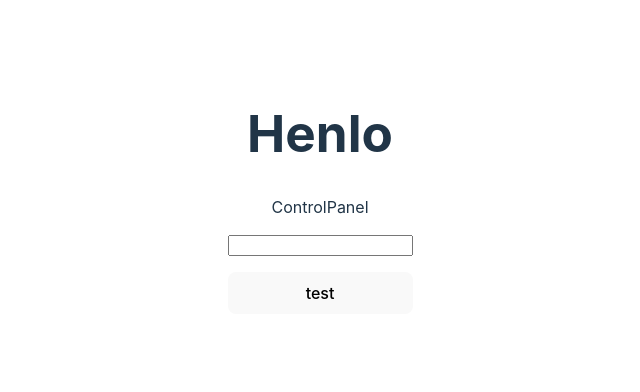
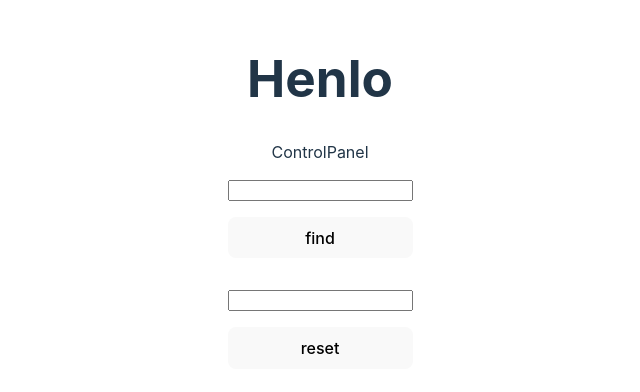
Before and after one commit to Peleton-011/knights-travails-project, a React (Vite) app: page / in a window 1280 px wide. Shown: the part 208-600 px from the top of the page, without its empty margins (320-960 px from the left). Built offline with nearby package versions, Linux system fonts and the light colour scheme.

Commit message:
Add final checks and restrictions to avoid infinite loops

```diff
--- a/src/App.jsx
+++ b/src/App.jsx
@@ -8,7 +8,7 @@ function App() {
 		console.log(ans);
 	}
 
-    const board = new Board(8)
+	let board = new Board(8);
 
 	const controlPanelData = {
 		functionList: [
@@ -16,7 +16,14 @@ function App() {
 				func: (input) => {
 					return board.knightMoves(...input.split(";"));
 				},
-				funcName: "test",
+				funcName: "find",
+				inputName: "",
+			},
+			{
+				func: () => {
+					board = new Board(8);
+				},
+				funcName: "reset",
 				inputName: "",
 			},
 		],
--- a/src/knightMoves.js
+++ b/src/knightMoves.js
@@ -30,9 +30,17 @@ export default class Board {
 			nextTiles = this.nextTiles(curr);
 			//Enqueue
 			nextTiles.forEach((coords) => {
-				moveQueue.enqueue(this.board[coords[0]][coords[1]]);
-				this.board[coords[0]][coords[1]].distance = curr.distance + 1;
-				this.board[coords[0]][coords[1]].predecessor = curr;
+				const next = this.board[coords[0]][coords[1]];
+				if (
+					next.distance >
+					curr.distance + 1
+					//	next.distance === null
+				) {
+					console.log(next);
+					moveQueue.enqueue(next);
+					next.distance = curr.distance + 1;
+					next.predecessor = curr;
+				}
 			});
 			//Get distances and sort based on that
 			nextTiles = nextTiles
@@ -53,7 +61,7 @@ export default class Board {
 				];
 				let current = arr[1];
 				console.log(arr);
-				while (current.x !== target[0] && current.y !== target[1]) {
+				while (!(current.x === target[0] && current.y === target[1])) {
 					current = arr[arr.length - 1].predecessor;
 					console.log(current);
 					arr.push(current);
@@ -108,7 +116,7 @@ class Tile {
 	constructor(x, y) {
 		this.x = x;
 		this.y = y;
-		this.distance = null;
+		this.distance = 20;
 		this.predecessor = null;
 	}
 }
```
